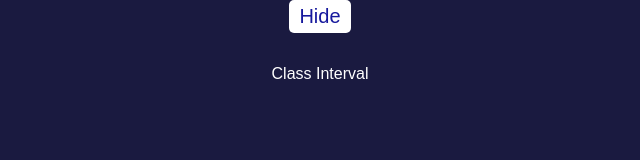
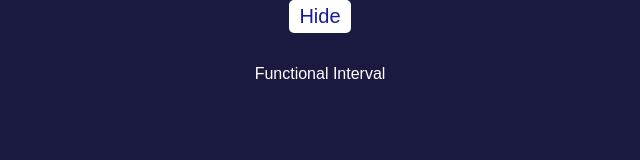
Before and after one commit to arashKazerouni/firstReactApp, a React (Create React App) app: page / in a window 1280 px wide. Shown: the top 160 px of the page, without its empty margins (320-960 px from the left). Built offline with nearby package versions, Linux system fonts and the light colour scheme.

Commit message:
clean-up tested in functional component

```diff
--- a/src/App.js
+++ b/src/App.js
@@ -8,7 +8,7 @@ import { BsFillTelephonePlusFill } from "react-icons/bs";
 import { isValidInputTimeValue } from "@testing-library/user-event/dist/utils";
 import FunctionalCounter from "./components/FunctionalCounter";
 import ClassTimer from "./components/ClassTimer";
-
+import FunctionalTimer from "./components/FunctionalTimer";
 class App extends Component {
   constructor(props) {
     super(props);
@@ -79,7 +79,7 @@ class App extends Component {
         <button onClick={() => this.setState({ isShow: !this.state.isShow })}>
           {this.state.isShow ? "hide" : "show"}
         </button>
-        {this.state.isShow && <ClassTimer />}
+        {this.state.isShow && <FunctionalTimer />}
         {/* <FunctionalCounter /> */}
         {/* <ClassCounter /> */}
         {/* <h1>shopping app</h1>
--- /dev/null
+++ b/src/components/FunctionalTimer.jsx
@@ -0,0 +1,19 @@
+import { BsLockFill } from "react-icons/bs";
+import { useEffect, useState } from "react/cjs/react.development";
+
+const FunctionalTimer = () => {
+  const [count, setCount] = useState(0);
+  useEffect(() => {
+    const myTimer = setInterval(() => {
+      console.log("hi arash");
+      setCount(count + 1);
+    }, 1000);
+    return ()=>{
+        console.log("CWUN");
+        clearInterval(myTimer)
+    }
+  },[]);
+  return <div>Functional Interval</div>;
+};
+
+export default FunctionalTimer;
```
